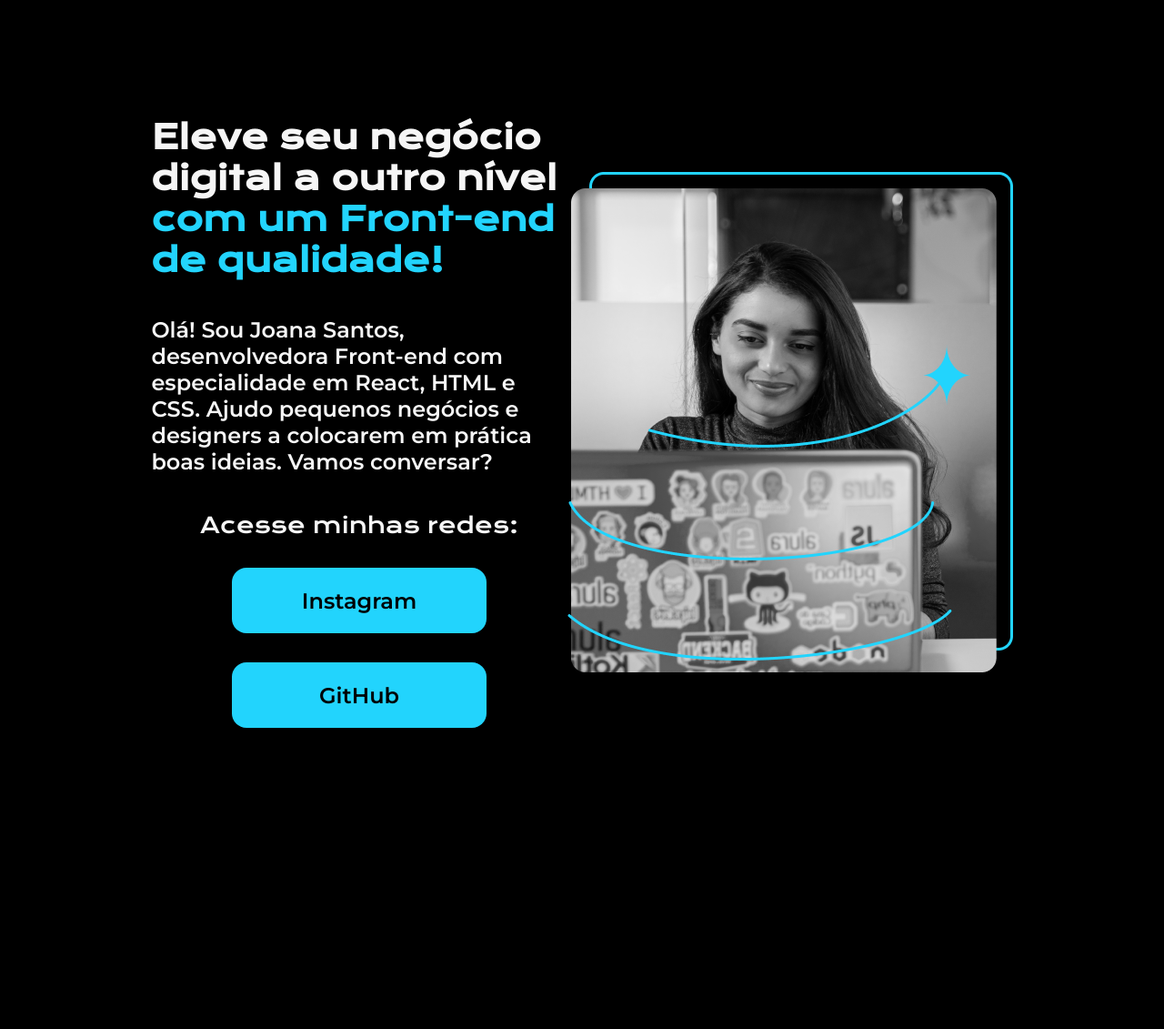
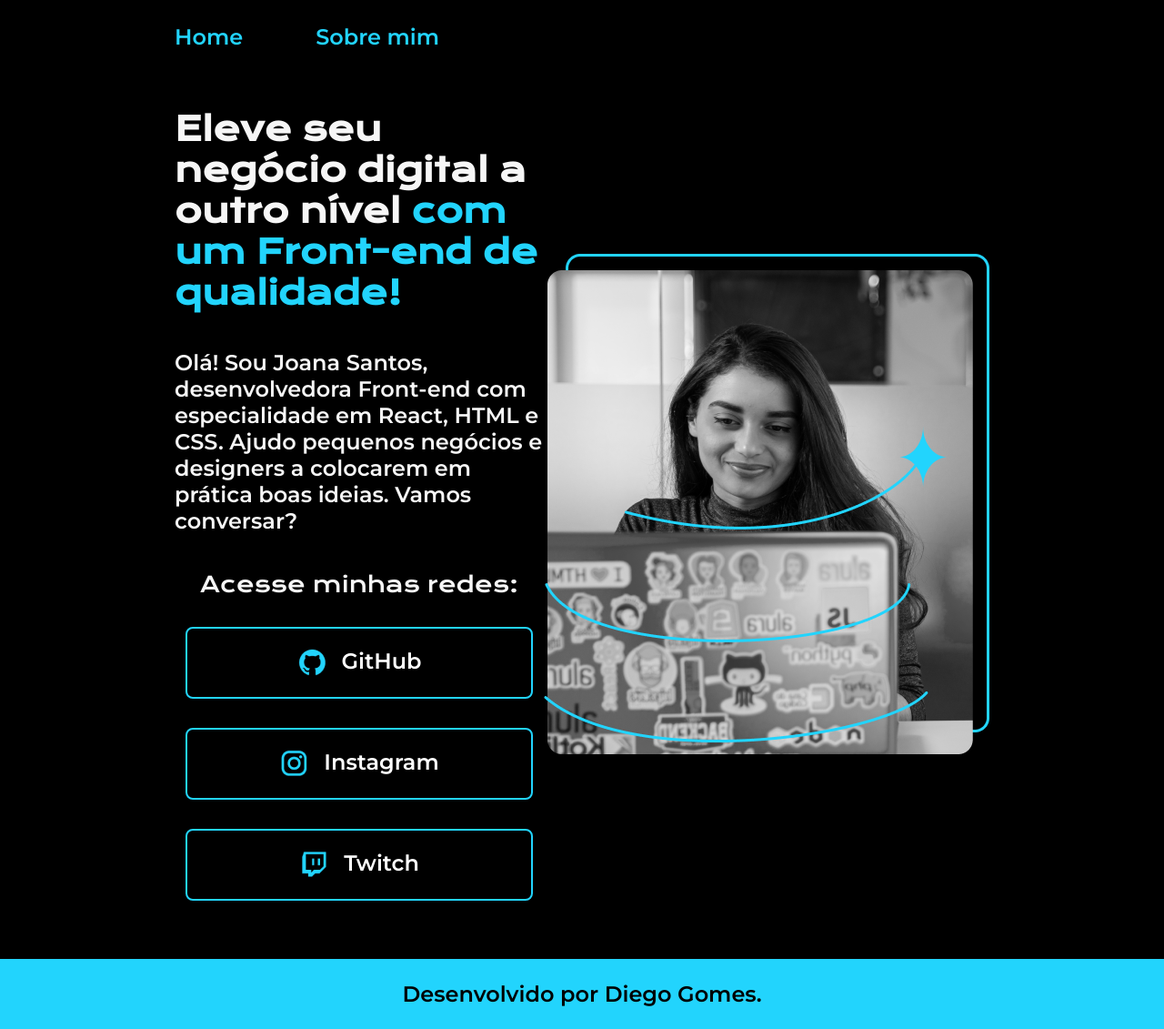
Before and after one commit to diegodgkariri/Portifolio-HTML-e-CSS-Curso2-aula_1, a plain HTML site: page index.html in a window 1280 px wide. Shown: the whole page at 91% size. Before the commit the page ends 928 px from the top, so only its background shows below. Drawn offline with nearby package versions, Linux system fonts and the light colour scheme.

Commit message:
Finalizado

```diff
--- a/index.html
+++ b/index.html
@@ -10,7 +10,12 @@
 </head>
 
 <body>
-    <header></header>
+    <header class="cabecalho">
+        <nav class="cabecalho__menu">
+            <a class="cabecalho__menu__link">Home</a>
+            <a class="cabecalho__menu__link">Sobre mim</a>
+        </nav>
+    </header>
     <main class="apresentacao">
         <section class="apresentacao__conteudo">
             <h1 class="apresentacao__conteudo__titulo">Eleve seu negócio digital a outro nível
@@ -24,13 +29,19 @@
                 conversar?</p>
             <div class="apresentacao__links">
                 <h2 class="apresentacao__links__subtitulo">Acesse minhas redes:</h2>
-                <a class="apresentacao__links__link" "https://instagram.com/rafaballerini">Instagram</a>
-                <a class="apresentacao__links__link" "https://github.com/guilhermeonrails">GitHub</a>
+                <a class="apresentacao__links__link" "https://github.com/guilhermeonrails"><img
+                        src="./assets/github.png">GitHub</a>
+                <a class="apresentacao__links__link" "https://instagram.com/rafaballerini"><img
+                        src="./assets/instagram.png">Instagram</a>
+                <a class="apresentacao__links__link" "https://twitch.tv/diego_gomesdg"><img
+                        src="./assets/twitch.png">Twitch</a>
             </div>
         </section>
-        <img src="imagem.png" alt="Foto da Joana Santos programando">
+        <img src="./assets/Imagem.png" alt="Foto da Joana Santos programando">
     </main>
-    <footer></footer>
+    <footer class="rodape">
+        <p>Desenvolvido por Diego Gomes.</p>
+    </footer>
 </body>
 
 </html>
--- a/style.css
+++ b/style.css
@@ -1,53 +1,73 @@
 @import url('https://fonts.googleapis.com/css2?family=Krona+One&family=Montserrat:ital,wght@0,600;1,600&display=swap');
-*{
+
+* {
     margin: 0;
     padding: 0;
 }
-body{
 
+body {
 
-    height: 100vh;
     box-sizing: border-box;
     background-color: #000000;
     color: #F6F6F6;
 }
 
-.titulo-destaque{
+.titulo-destaque {
     color: #22D4FD;
 }
 
-.apresentacao{
-    margin: 10% 13%;
+.cabecalho{
+
+    padding: 2% 0% 0% 15%;
+}
+
+.cabecalho__menu{
+
+    display: flex;
+    gap: 80px;
+}
+
+.cabecalho__menu__link{
+
+    font-family: "Montserrat" , sans-serif;
+    font-size: 24px;
+    font-weight: 600;
+    color: #22D4FD;
+}
+
+.apresentacao {
+    padding: 5% 15%;
     display: flex;
     align-items: center;
     justify-content: space-between;
 }
 
-.apresentacao__conteudo{
+.apresentacao__conteudo {
     width: 615px;
     display: flex;
     flex-direction: column;
-    gap : 40px;
+    gap: 40px;
 
 }
 
-.apresentacao__conteudo__titulo{
+.apresentacao__conteudo__titulo {
     font-size: 36px;
     font-family: "Krona One", sans-serif;
 }
 
-.apresentacao__conteudo__texto{
+.apresentacao__conteudo__texto {
     font-size: 24px;
-    font-family:  "Montserrat", sans-serif;
+    font-family: "Montserrat", sans-serif;
 }
-.apresentacao__links__subtitulo{
+
+.apresentacao__links__subtitulo {
 
     font-family: "Krona One", sans-serif;
     font-weight: 400;
     font-size: 24px;
 }
 
-.apresentacao__links{
+.apresentacao__links {
     display: flex;
     flex-direction: column;
     justify-content: space-between;
@@ -55,17 +75,35 @@ body{
     gap: 32px;
 }
 
-.apresentacao__links__link{
-
-    background-color: #22D4FD;
-    width: 280px;
+.apresentacao__links__link {
+    display: flex;
+    justify-content: center;
+    gap: 16px;
+    border: 2px solid #22D4FD;
+    width: 378px;
     text-align: center;
-    border-radius: 16px;
+    border-radius: 8px;
     font-size: 24px;
     font-weight: 600;
-    color: #000000;
+    color: white;
     padding: 21.5px 0;
     text-decoration: none;
-    font-family:  "Montserrat", sans-serif;
+    font-family: "Montserrat", sans-serif;
 
 }
+
+.apresentacao__links__link:hover {
+    cursor: pointer;
+    border: 2px solid #0000FF;
+    background-color: #727272;
+}
+
+.rodape {
+    padding: 24px;
+    color: #000000;
+    background-color: #22D4FD;
+    text-align: center;
+    font-family: "Montserrat", sans-serif;
+    font-size: 24px;
+    font-weight: 100;
+}
```
Also changed, not shown: assets/Imagem.png (renamed from Imagem.png), assets/github.png (added), assets/instagram.png (added), assets/linkedin.png (added), assets/twitch.png (added), assets/twitter-novo.png (added), assets/twitter.png (added).
